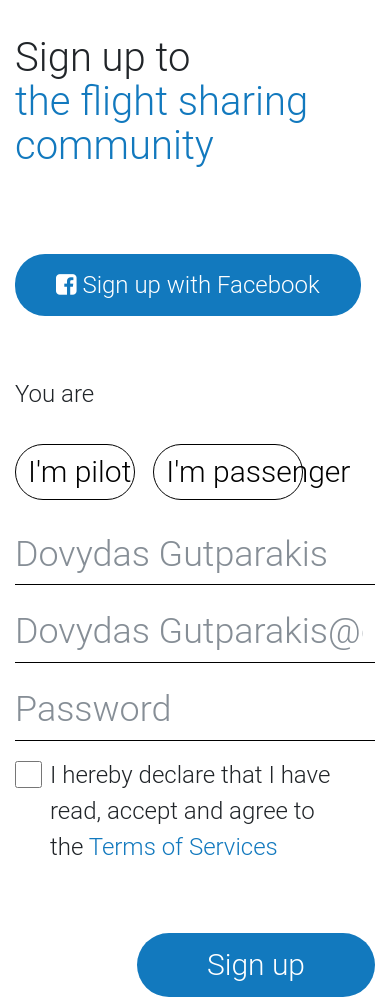
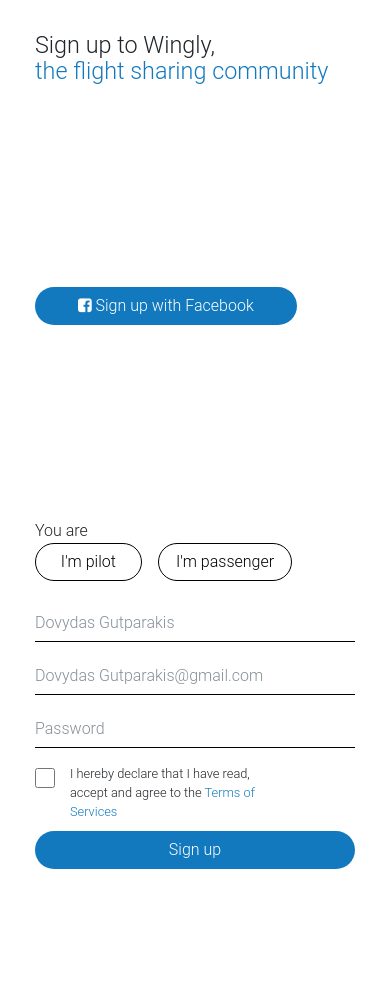
Before and after one commit to KaragiannidesAgapios/test-task, a Jekyll site: the page built from index.html, in a window 390 px wide. Built offline with Jekyll 4.4.1, drawn with Linux system fonts in a browser that asks for light colours; nearby versions of some CDN libraries; after the commit the page ends 900 px from its top, so only the background shows below that.

Commit message:
most of html and css is done
most of html and css is done

```diff
--- a/_layouts/default.html
+++ b/_layouts/default.html
@@ -8,8 +8,8 @@
 
         <link rel="stylesheet" href="https://maxcdn.bootstrapcdn.com/bootstrap/4.0.0-beta/css/bootstrap.min.css" integrity="sha384-/Y6pD6FV/Vv2HJnA6t+vslU6fwYXjCFtcEpHbNJ0lyAFsXTsjBbfaDjzALeQsN6M" crossorigin="anonymous">
         <link rel="stylesheet" href="{{site.baseurl}}/css/font-awesome-4.7.0/css/font-awesome.min.css">
+        <link href="https://fonts.googleapis.com/css?family=Roboto" rel="stylesheet">
 
-        <link href="https://fonts.googleapis.com/css?family=Roboto" rel="stylesheet">
         <link rel="stylesheet" href="{{site.baseurl}}/css/style.css">
 
     </head>
@@ -17,8 +17,10 @@
 
         {{content}}
 
+
         <script src="https://code.jquery.com/jquery-3.2.1.slim.min.js" integrity="sha384-KJ3o2DKtIkvYIK3UENzmM7KCkRr/rE9/Qpg6aAZGJwFDMVNA/GpGFF93hXpG5KkN" crossorigin="anonymous"></script>
         <script src="https://cdnjs.cloudflare.com/ajax/libs/popper.js/1.11.0/umd/popper.min.js" integrity="sha384-b/U6ypiBEHpOf/4+1nzFpr53nxSS+GLCkfwBdFNTxtclqqenISfwAzpKaMNFNmj4" crossorigin="anonymous"></script>
         <script src="https://maxcdn.bootstrapcdn.com/bootstrap/4.0.0-beta/js/bootstrap.min.js" integrity="sha384-h0AbiXch4ZDo7tp9hKZ4TsHbi047NrKGLO3SEJAg45jXxnGIfYzk4Si90RDIqNm1" crossorigin="anonymous"></script>
+
     </body>
 </html>
--- a/css/style.css
+++ b/css/style.css
@@ -3,41 +3,50 @@
 }
 body{
     font-family: "Roboto Light";
+    font-size: 16px;
+}
+.landing-page{
+    width: 100vw;
+    height: 100vh;
+    overflow: hidden;
+    padding: 0;
+}
+.navbar-light .navbar-brand{
+    color: #fcfcfc;
+    font-family: "Roboto Regular";
+    font-size:1.5em;
+    padding: 30px 0 0 30px;
+}
+.form-side{
+    display: flex;
+    flex-direction: column;
+    justify-content: space-between;
+    height: 100vh;
 }
 .heading-h1{
-    /*font-family: "Roboto Light";*/
     padding-top: 10%;
+    font-size: 6vw;
 }
-
 .blue{
     color: #1279be;
 }
 .facebook-sign{
     background-color: #1279be;
     color:#fff;
-    font-size: 1.5em;
-    /*font-family: "Roboto Light";*/
-    margin-top: 78px;
+    font-size: 1em;
     border-radius: 30px;
-    padding: 15px 40px;
 }
-/*.btn-round{
-    border-radius: 26px;
-}*/
 .p-text{
-    font-size: 1.5rem;
-    margin-top: 60px;
+    font-size: 1em;
 }
 .radio-box{
     color: #000;
     background-color: #fff;
     border: 1px solid #000;
     border-radius: 30px;
-    font-size: 1.875em;
-    /*padding: 10px 40px;*/
+    font-size: 1em;
     margin-right: 4%;
 }
-
 .radio-box.focus{
     background-color: #1279be;
     color: #fff;
@@ -46,32 +55,77 @@
 .radio-box.active{
     box-shadow: none;
 }
-.form-group{
-    margin-top: 1em;
-}
 .form-control{
     border: 0;
     border-bottom: 1px solid #000;
     border-radius: 0;
-    font-size: 2.244em;
+    font-size: 1em;
     color: #000;
     padding-left: 0;
 }
 .form-check-label{
-    font-size: 1.5em;
+    font-size: 0.8em;
 }
 input[type=checkbox]{
-    width: 27px;
-    height: 27px;
-}
-.form-check-input {
-    /*padding: 20px;*/
+    width: 20px;
+    height: 20px;
 }
 .sign-up-btn{
     background-color: #1279be;
     color:#fff;
-    font-size: 1.875em;
-    margin-top: 2em;
+    font-size: 1em;
     border-radius: 40px;
-    padding: 12px 69px;
+    margin-bottom: 10%;
 }
+/*******
+Media Queries
+********/
+
+@media (min-width: 576px) {
+    .facebook-sign{
+        font-size: 1.2em;
+    }
+}
+
+@media (min-width: 768px) {
+    .img-left {
+        background-image: url('../images/landing-img.png');
+        background-size: cover;
+        background-repeat: no-repeat;
+    }
+    .heading-h1{
+        padding-top: 10%;
+        font-size: 3.1vw;
+    }
+    .facebook-sign{
+        font-size: 1.5vw;
+    }
+}
+
+@media (min-width: 992px) {
+    .facebook-sign{
+        font-size: 1.3vw;
+    }
+    .heading-h1{
+        padding-top: 10%;
+        font-size: 2.5vw;
+    }
+}
+
+@media (min-width: 1200px) {
+    .heading-h1{
+        padding-top: 20%;
+        font-size: 2.5vw;
+    }
+    .facebook-sign{
+        font-size: 1vw;
+    }
+}
+
+@media (max-width: 767px) {
+    .img-left nav,
+    .img-left img{
+        display: none;
+    }
+
+}
--- a/index.html
+++ b/index.html
@@ -1,15 +1,27 @@
 ---
 layout: default
 ---
-<div class="container-fluid">
+<div class="container-fluid landing-page">
     <div class="row">
-        <div class="col-sm-12">
-            <h1 class="heading-h1">Sign up to <br><span class="blue">the flight sharing community</span></h1>
+        <div class="col-lg-6 col-md-6 img-left p-0">
+            <nav class="navbar navbar-light ">
+              <a class="navbar-brand white" href="#">
+                  <i class="fa fa-angle-left" aria-hidden="true"></i>
+                  Homepage
+              </a>
+            </nav>
+        </div>
+        <div class="col-lg-6 col-md-6 p-0">
+            <div class="mx-auto col-lg-8 col-md-10 col-sm-10 col-10 form-side">
+                <div class="row">
+                    <div class=" col-sm-12">
+                        <h1 class="heading-h1 m-0">Sign up to Wingly,</h1>
+                        <h1 class="heading-h1 blue p-0">the flight sharing community</h1>
                     </div>
                 </div>
                 <div class="row">
-        <div class="col-sm-7 col-7">
-            <button class="btn facebook-sign btn-round" type="button" name="button">
+                    <div class="col-sm-7 col-10">
+                        <button class="btn btn-block facebook-sign btn-round .show_hide" type="button" name="button" href="javascript:void(0);">
                             <i class="fa fa-facebook-square" aria-hidden="true"></i>
                             Sign up with Facebook
                         </button>
@@ -17,12 +29,8 @@
                 </div>
                 <div class="row">
                     <div class="col-sm-12 col-12">
-            <p class="p-text">You are</p>
-        </div>
-    </div>
-    <div class="row">
-        <div class="col-sm-12 col-12">
                         <form class="" action="index.html" method="post">
+                            <p class="p-text m-0">You are</p>
                             <div class=" form-group" data-toggle="buttons">
                               <label class="btn radio-box col-sm-4 col-4">
                                 <input type="radio" name="pilot" value="pilot" id="pilot"> I'm pilot
@@ -43,12 +51,14 @@
                           <div class="form-check">
                             <label class="form-check-label">
                               <input type="checkbox" class="form-check-input col-1">
-                  <div class="col-11">I hereby declare that I have read, accept and agree to the <a href="#" class="blue">Terms of Services</a></div>
+                              <div class="col-10">I hereby declare that I have read, accept and agree to the <a href="#" class="blue">Terms of Services</a></div>
                             </label>
                           </div>
-              <button type="submit" class="btn blue sign-up-btn pull-right">Sign up</button>
+                          <button type="submit" class="btn blue col-sm-5 sign-up-btn pull-right">Sign up</button>
                         </form>
-
                     </div>
                 </div>
             </div>
+        </div>
+    </div>
+</div>
```
Also changed, not shown: 1 other file. Lines whose indentation alone changed are shown as unchanged.
